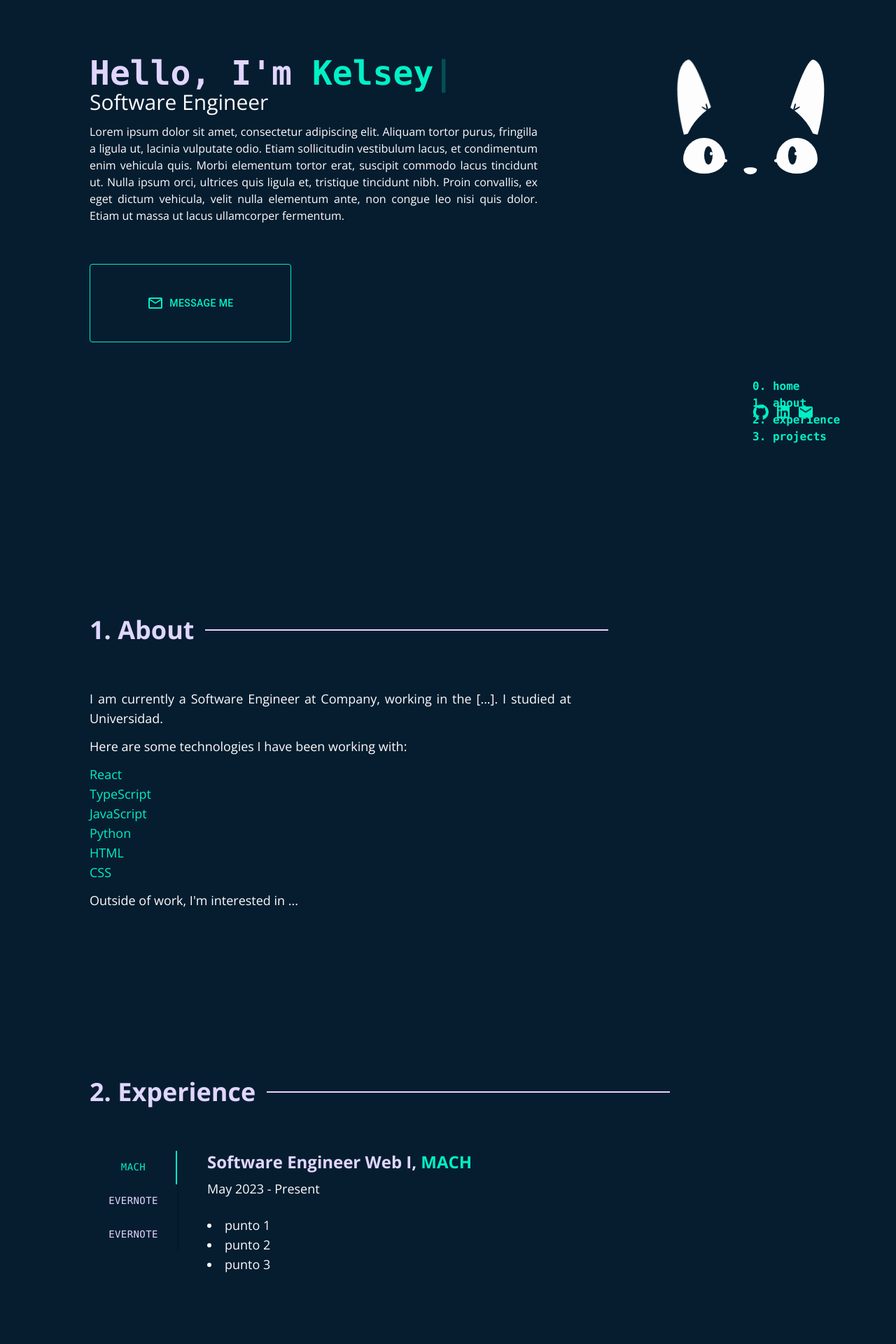
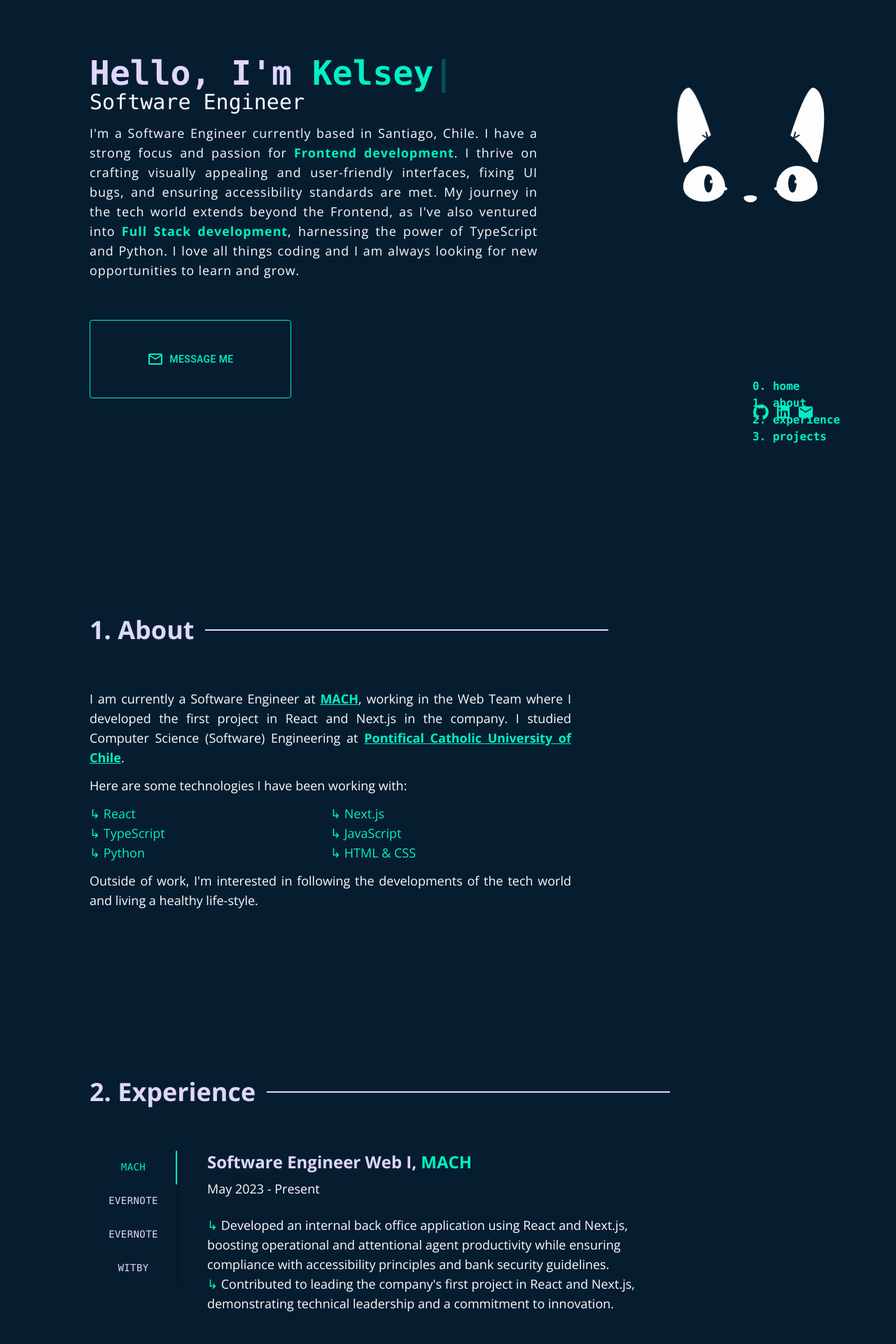
Before and after one commit to kelseyfranken/hello-kelsey, a Next.js app: page / in a window 1280 px wide. Shown: the part 160-2080 px from the top of the page at 70% size. Built offline with nearby package versions, Linux system fonts and the light colour scheme.

Commit message:
:sparkles: add content

```diff
--- a/src/components/About.jsx
+++ b/src/components/About.jsx
@@ -1,32 +1,58 @@
 /* eslint-disable react/no-unescaped-entities */
 import SectionTitle from "./SectionTitle";
+import Fade from "react-reveal/Fade";
 
 export default function About() {
   const technologies = [
     "React",
+    "Next.js",
     "TypeScript",
     "JavaScript",
     "Python",
-    "HTML",
-    "CSS",
+    "HTML & CSS",
   ];
   return (
     <div className="pt-28 sm:pt-60 sm:mb-60 flex flex-col">
       <SectionTitle name={"About"} number={"1"} />
       <div className="flex flex-col gap-3 max-sm:pl-[10%] max-w-3xl text-justify text-lg pr-20">
         <p>
-          I am currently a Software Engineer at Company, working in the [...]. I
-          studied at Universidad.
+          I am currently a Software Engineer at{" "}
+          <a
+            href="https://www.somosmach.com/"
+            target="_blank"
+            className="underline text-aqua font-bold hover:text-lylla"
+          >
+            MACH
+          </a>
+          , working in the Web Team where I developed the first project in React
+          and Next.js in the company. I studied Computer Science (Software)
+          Engineering at{" "}
+          <a
+            href="https://www.ing.uc.cl/"
+            target="_blank"
+            className="underline text-aqua font-bold hover:text-lylla"
+          >
+            Pontifical Catholic University of Chile
+          </a>
+          .
         </p>
         <p>Here are some technologies I have been working with:</p>
-        <ul>
-          {technologies.map((tech, index) => (
-            <li className="text-aqua" key={`${index}-${tech}`}>
-              {tech}
-            </li>
-          ))}
-        </ul>
-        <p>Outside of work, I'm interested in ...</p>
+        <Fade bottom cascade>
+          <ul className="list-none grid grid-cols-2">
+            {technologies.map((tech, index) => (
+              <li
+                className="text-aqua before:content-['↳_'] hover:text-lylla hover:translate-y-[-2px]"
+                key={`${index}-${tech}`}
+              >
+                {tech}
+              </li>
+            ))}
+          </ul>
+        </Fade>
+        <p>
+          Outside of work, I'm interested in following the developments of the
+          tech world and living a healthy life-style.
+        </p>
       </div>
     </div>
   );
--- a/src/components/JobsTabs.jsx
+++ b/src/components/JobsTabs.jsx
@@ -43,24 +43,53 @@ export default function JobsTabs() {
       companyName: "MACH",
       jobTitle: "Software Engineer Web I",
       duration: "May 2023 - Present",
-      description: ["punto 1", "punto 2", "punto 3"],
+      description: [
+        "Developed an internal back office application using React and Next.js, boosting operational and attentional agent productivity while ensuring compliance with accessibility principles and bank security guidelines.",
+        "Contributed to leading the company's first project in React and Next.js, demonstrating technical leadership and a commitment to innovation.",
+      ],
     },
     {
       companyName: "Evernote",
       jobTitle: "Associate Software Engineer",
       duration: "Mar 2022 - Feb 2023",
-      description: ["punto 1", "punto 2", "punto 3"],
+      description: [
+        "Developed and maintained Evernote web and desktop applications, addressing UI issues and ensuring accessibility compliance.",
+        "Implemented A/B testing, resulting in a 20% increase in user conversion, and managed event tracking for data analytics.",
+        "Led the design and execution of an educational experiment, enhancing user loyalty, attraction, and feature adoption.",
+        "Collaborated with designers and multidisciplinary teams to promote the adoption of a component library for efficient development.",
+      ],
     },
     {
       companyName: "Evernote",
       jobTitle: "Software Engineer Intern",
       duration: "Jan 2022 - Feb 2022",
-      description: ["punto 1", "punto 2", "punto 3"],
+      description: [
+        "Developed a custom component library in React, following a design system, to enhance development efficiency.",
+        "",
+      ],
+    },
+    {
+      companyName: "Witby",
+      jobTitle: "Mobile Developer (Capstone)",
+      duration: "Aug 2021 - Dec 2021",
+      description: [
+        "Developed the frontend of the Insurtech application ”Witby” using JavaScript and React Native.",
+        "Recognized by course instructors and Witby counterparts for on-time project delivery and outstanding work.",
+      ],
+    },
+    {
+      companyName: " PUC",
+      jobTitle: "Teaching Assistant",
+      duration: "Mar 2021 - Dec 2021",
+      description: [
+        "For ”Technology and Web Applications,” efficiently managed six groups in the development of JavaScript web applications, and created instructional video tutorials and demos for JavaScript, React, Github flow, and ESLint.",
+        "In ”Introduction to Programming,” provided invaluable support to students in Python programming, handled weekly exercise corrections, and aided with basic to intermediate Python programming tasks.",
+      ],
     },
   ];
 
   return (
-    <div className="flex flex-row gap-10 max-sm:flex-col max-sm:pl-8 max-sm:pr-12">
+    <div className="flex flex-row gap-10 max-sm:flex-col max-sm:pl-8 max-sm:pr-12 h-96 max-sm:h-auto max-sm:min-h-[560px]">
       <Tabs
         orientation={isHorizontal ? "horizontal" : "vertical"}
         value={value}
@@ -94,10 +123,17 @@ export default function JobsTabs() {
             {job.companyName}
           </span>
           <div className="mt-2 text-lg max-sm:text-base">{job.duration}</div>
-          <ul className="mt-6 text-lg list-disc list-inside max-sm:text-base">
+          <ul className="mt-6 text-lg list-none list-inside max-sm:text-base max-w-2xl">
             <Fade bottom>
-              {job.description.map(function (descriptionItem, i) {
-                return <li key={i}>{descriptionItem}</li>;
+              {job.description.map((descriptionItem, i) => {
+                return (
+                  <li
+                    key={i}
+                    className="before:content-['↳_'] before:text-aqua"
+                  >
+                    {descriptionItem}
+                  </li>
+                );
               })}
             </Fade>
           </ul>
--- a/src/components/Landing.jsx
+++ b/src/components/Landing.jsx
@@ -20,16 +20,21 @@ function Landing() {
             <span className="text-lylla"> Hello, I'm</span> Kelsey
           </Typist>
         </h1>
-        <h2 className="text-2xl text-snow sm:text-3xl ">Software Engineer</h2>
-        <p className="pt-3 w-5/6 md:w-[500px] lg:w-[640px] text-justify text-base">
-          Lorem ipsum dolor sit amet, consectetur adipiscing elit. Aliquam
-          tortor purus, fringilla a ligula ut, lacinia vulputate odio. Etiam
-          sollicitudin vestibulum lacus, et condimentum enim vehicula quis.
-          Morbi elementum tortor erat, suscipit commodo lacus tincidunt ut.
-          Nulla ipsum orci, ultrices quis ligula et, tristique tincidunt nibh.
-          Proin convallis, ex eget dictum vehicula, velit nulla elementum ante,
-          non congue leo nisi quis dolor. Etiam ut massa ut lacus ullamcorper
-          fermentum.
+        <h2 className="text-2xl text-snow sm:text-3xl font-mono">
+          Software Engineer
+        </h2>
+        <p className="pt-3 w-5/6 md:w-[500px] lg:w-[640px] text-justify text-lg tracking-wider max-sm:text-base max-sm:tracking-wide">
+          I'm a Software Engineer currently based in Santiago, Chile. I have a
+          strong focus and passion for{" "}
+          <span className="font-bold text-aqua">Frontend development</span>. I
+          thrive on crafting visually appealing and user-friendly interfaces,
+          fixing UI bugs, and ensuring accessibility standards are met. My
+          journey in the tech world extends beyond the Frontend, as I've also
+          ventured into{" "}
+          <span className="font-bold text-aqua">Full Stack development</span>,
+          harnessing the power of TypeScript and Python. I love all things
+          coding and I am always looking for new opportunities to learn and
+          grow.
         </p>
         <Button
           variant="outlined"
```
